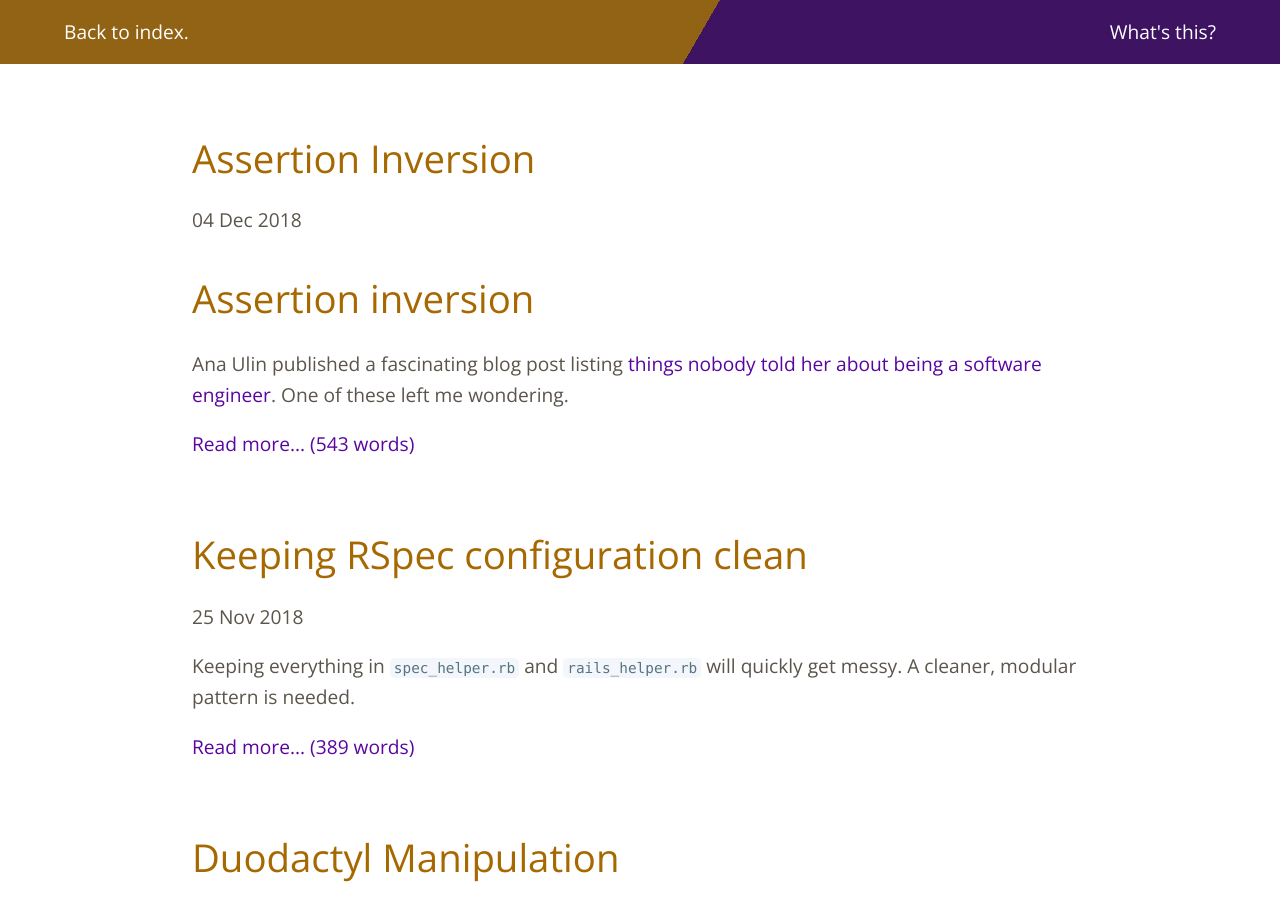
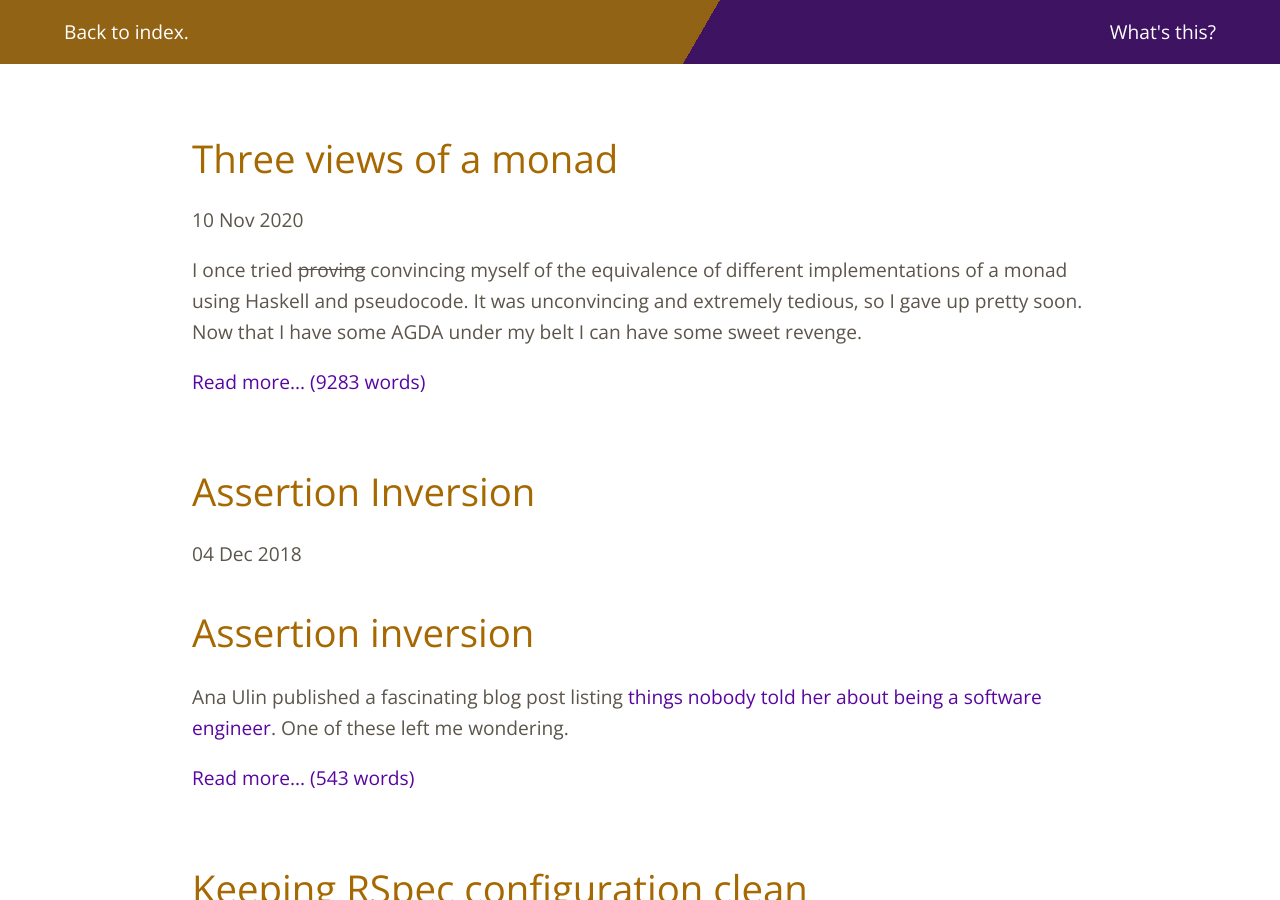
Before and after one commit to paolobrasolin/blog, a Jekyll site: the page built from index.html, in a window 1280 px wide and 900 px high. Built offline with Jekyll 4.4.1, drawn with Linux system fonts in a browser that asks for light colours; nearby versions of some CDN libraries; some of the changed lines change nothing that is shown.

Commit message:
Finish and publish Three views of a monad

````diff
--- a/_posts/2020-11-10-three-views-of-a-monad.lagda.md
+++ b/_posts/2020-11-10-three-views-of-a-monad.lagda.md
@@ -1,6 +1,6 @@
 ---
 title: Three views of a monad
-published: false
+published: true
 latex: katex
 language: en
 katex:
@@ -14,9 +14,9 @@ antex:
 ---
 
 
-I once tried ~~proving~~ convincing myself of the equivalence of different monad implementations using Haskell and pseudocode.
+I once tried ~~proving~~ convincing myself of the equivalence of different implementations of a monad using Haskell and pseudocode.
 It was unconvincing and extremely tedious, so I gave up pretty soon.
-Now that I have some AGDA under my belt I can have my revenge.
+Now that I have some AGDA under my belt I can have some sweet revenge.
 
 Shout out to [Fosco](https://twitter.com/ququ7) for helping me iron out a few kinks in the proofs.
 
@@ -53,7 +53,7 @@ A **monad** $\langle M,\eta,\mu\rangle$ in a category $C$ is a functor $M\:C\to
 {% endtex %}
 
 This definition is exhaustive but a little terse.
-Since we need to implement this, it will help to unpack it a little bit.
+We need to implement it, so let's unpack it a little bit.
 
 $M\:C\to C$ needs to be a functor, which means that:
 * it maps each object $X$ in $C$ to an object $M(X)$ in $C$;
@@ -137,9 +137,9 @@ m >>= return = m                          -- right unit
 (m >>= f) >>= g = m >>= (\x -> f x >>= g) -- associativity
 ```
 
-These properties are related to the monad laws wehave seen before.
+These properties are related to the monad laws we have seen before.
 
-We have all we need to define an AGDA type for the programmers' definition of monads:
+We have all we need to define an AGDA type for the programmers' definition of a monad:
 
 ```agda
 record ProgMon (M : Set → Set) : Set₁ where
@@ -162,9 +162,9 @@ record ProgMon (M : Set → Set) : Set₁ where
 
 We expect the two definitions to be equivalent.
 
-To prove we can build a `ProgMon` from a `MathMon` and vice versa, we need to know how to relate `return` and `>>=` with `fmap`, `unit` and `mult`.
+To prove that we can build a `ProgMon` from a `MathMon` and vice versa, we need to know how to relate `return` and `>>=` with `fmap`, `unit` and `mult`.
 
-By either reading around or trying to fill holes in AGDA you'll conclude that
+By either reading around or trying to fill holes in AGDA you'll find out:
 
 ```haskell
 -- return and >>= can be expressed using fmap, unit and mult as follows:
@@ -369,7 +369,7 @@ Haskellers define the `>=>` operator (pronounced _fish_) as
 
 Its type signature makes it more intuitive to use than `>>=`.
 
-Replacing `>>=` we obtain a new monad type class from the old one:
+Replacing `>>=` in the old monad type class we obtain:
 
 ```haskell
 class Monad m where
@@ -387,7 +387,7 @@ f >=> return = f                   -- right unit
 
 Their meaning is finally apparent! This makes `>=>` very compelling.
 
-It seems we struck gold, but we're in for a sad surprise.
+It seems like we struck gold, but we're in for a sad surprise.
 Let's define the AGDA type:
 
 ```agda
@@ -404,7 +404,7 @@ record DopeMon (M : Set → Set) : Set₁ where
       → (f >=> g) >=> h ≡ f >=> (g >=> h)
 ```
 
-You can search Haskell lore or work out yourself how to tie the operators together.
+You can search Haskell lore or work out for yourself how to tie the operators together.
 I will just give you the result (omitting `unit` and `return`s for brevity):
 
 ```haskell
@@ -445,7 +445,7 @@ Every monad $\langle M, \eta, \mu\rangle$ over a category $C$ has an associated
 
 The Haskell lore above tells us that `f >=> g = mult . fmap g . f` and we can recognize that `>=>` is just the Kleisli composition $\circ_M$ with flipped arguments.
 
-In turn, this means the properties we were requiring of `>=>` are the associativity and identity axioms for the composition $\circ_M$ in the category $C_M$. These _do not imply_ the monad laws for $M$!
+In turn, this means the properties we were requiring of `>=>` are the associativity and identity axioms for the composition $\circ_M$ in the category $C_M$. Those _do not imply_ the monad laws for $M$!
 
 Luckily there's an equivalent characterization of a monad which allows us to both succintly characterize $\circ_M$ and simplify our next proofs.
 
@@ -463,7 +463,7 @@ such that
 To give a monad $\langle M,\eta,\mu\rangle$ is to give a Kleisli triple $\langle M,\eta,(-)^\star\rangle$.
 
 $(-)^\star\:\Hom(X,M(Y))\to\Hom(M(X),M(Y))$ is called the _extension operator_ and it connects the two definitions
-for every morphism $f\:X\to Y$ in $C$ like this
+for every morphism $f\:X\to Y$ in $C$ like so:
 
 $$
 f^\star=\mu_Y\circ M(f)
@@ -766,4 +766,8 @@ KlslMon→ProgMon {M}
 
 ## Final remarks
 
-Using AGDA is ludicrously empowering.
+I embarked on this endeavor because I could not find an exhaustive treatment of the equivalence of the three definitions.
+Having an _executable_ proof which doubles as a reference by spelling out every detail is extremely satisfying to me,
+especially because my initial idea was just to throw together some Haskell pseudocode.
+
+Using AGDA is ludicrously empowering! This was my first semi-serious exercise and I loved every part of it.
````
